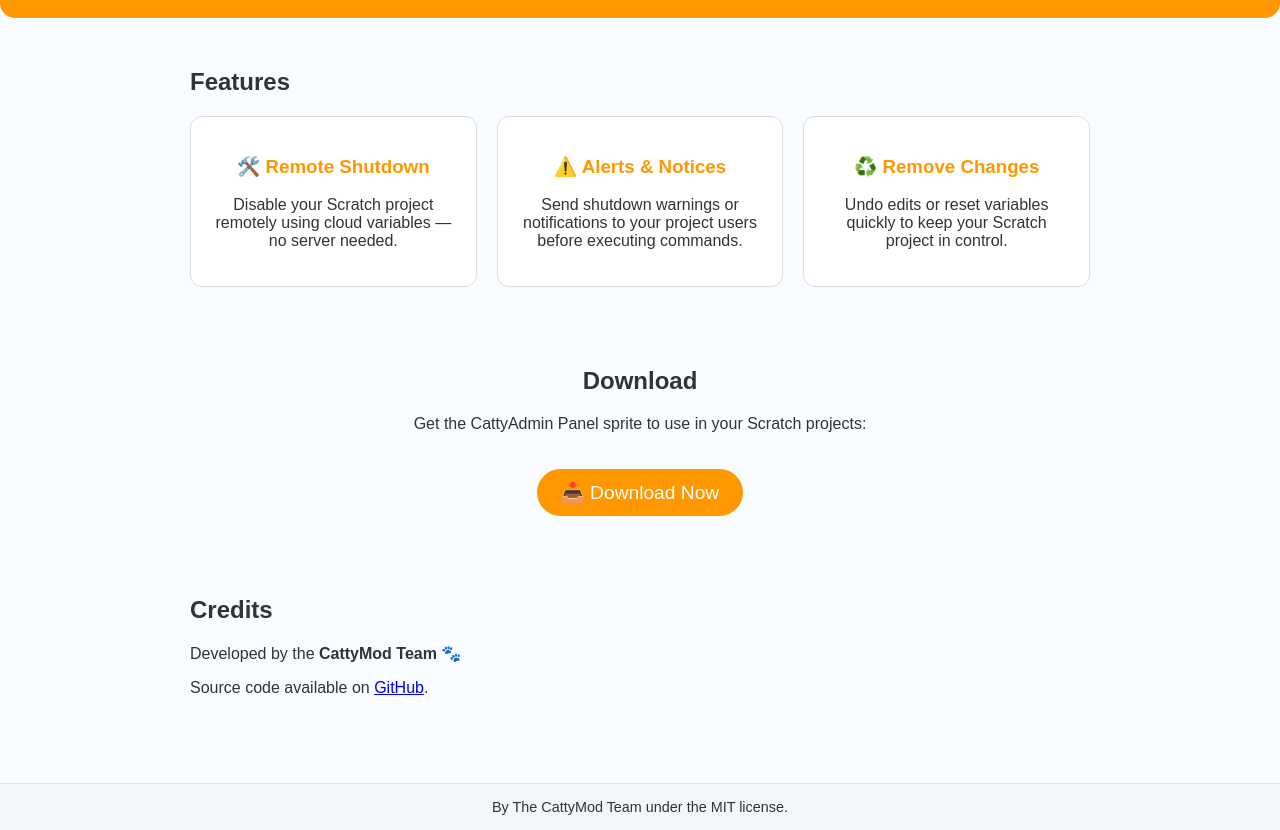
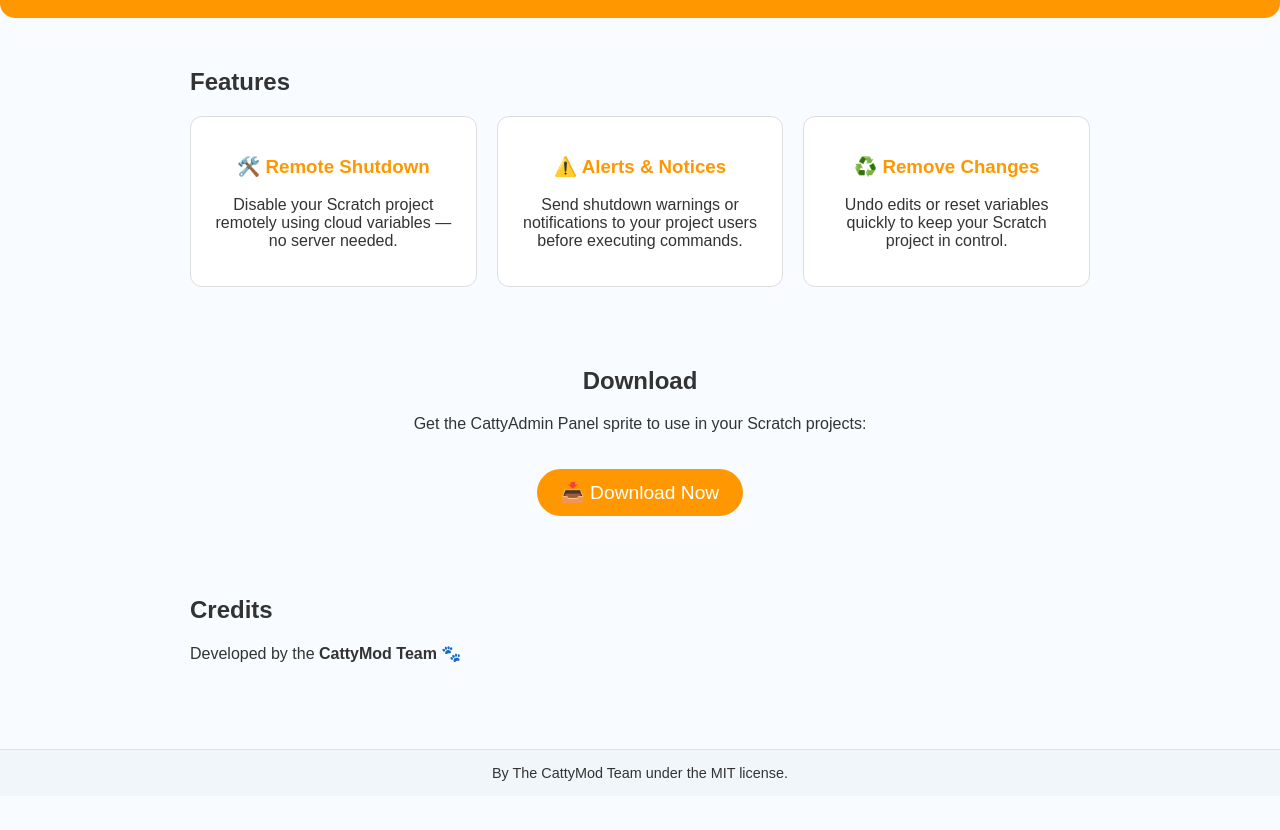
Before and after one commit to cattymod/admin, a plain HTML site: page index.html in a window 1280 px wide. Shown: the part 97-927 px from the top of the page. After the commit the page ends 893 px from the top, so only its background shows below. Drawn offline with Linux system fonts and the light colour scheme.

Commit message:
Update index.html

```diff
--- a/index.html
+++ b/index.html
@@ -114,7 +114,6 @@
   <section id="credits">
     <h2>Credits</h2>
     <p>Developed by the <strong>CattyMod Team</strong> 🐾</p>
-    <p>Source code available on <a href="https://github.com/cattymod/admin/">GitHub</a>.</p>
   </section>
 
   <footer>
```
